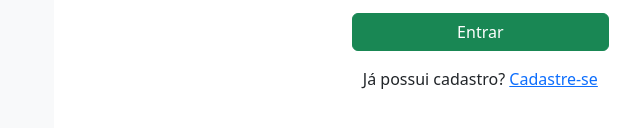
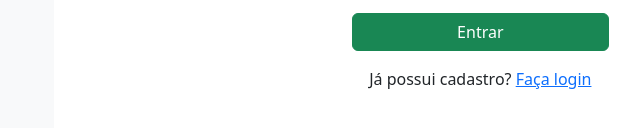
Before and after one commit to luizssoares/webt4, a plain HTML site: page 6- bootstrap/cadastro.html in a window 1280 px wide. Shown: the part 512-640 px from the top of the page, 373-1013 px from the left. Drawn offline with nearby package versions, Linux system fonts and the light colour scheme.

Commit message:
Correção da label de login

```diff
--- a/6- bootstrap/cadastro.html
+++ b/6- bootstrap/cadastro.html
@@ -34,7 +34,7 @@
           <div class="mb-3">
               <button type="submit" class="btn btn-success w-100">Entrar</button>
           </div>
-          <p class="mt-3 text-center">Já possui cadastro? <a href="login.html">Cadastre-se</a></p>
+          <p class="mt-3 text-center">Já possui cadastro? <a href="login.html">Faça login</a></p>
         </form>
       </div>
     </div>
```
